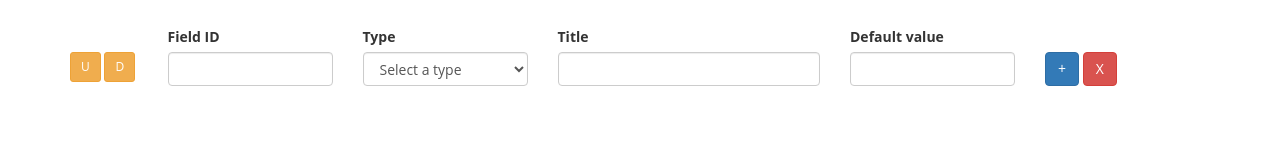
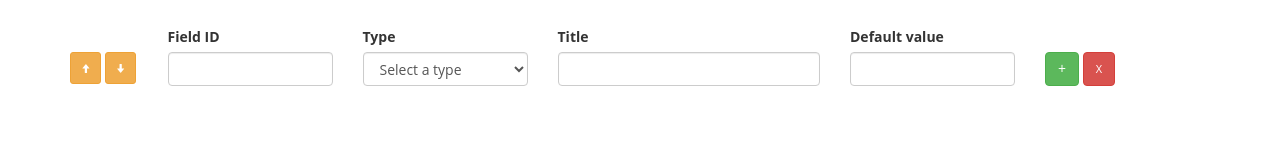
Before and after one commit to hasinhayder/cmb2-metabox-generator, a plain HTML site: page index.html in a window 1280 px wide. Shown: the part 874-1016 px from the top of the page. Drawn offline with nearby package versions, Linux system fonts and the light colour scheme.

Commit message:
style fixes

```diff
--- a/css/style.css
+++ b/css/style.css
@@ -88,3 +88,18 @@ form {
 .form-element .option-param:nth-child(2) .opt-param-type {
     display: block;
 }
+
+.move-up, .move-down{
+    text-align: center;
+    line-height:20px;
+}
+
+.move-up i, .move-down i{
+    font-size:9px;
+    margin:0px;
+}
+
+.remove{
+    line-height: 20px;
+    font-size:11px;
+}
--- a/index.html
+++ b/index.html
@@ -110,8 +110,8 @@
                 <div class="row">
                     <div class="col-md-1">
                         <label>&nbsp;</label><br/>
-                        <a class="btn btn-sm btn-warning move-up" href="">U</a>
-                        <a class="btn btn-sm btn-warning move-down" href="">D</a>
+                        <a class="btn btn-sm btn-warning move-up" href=""><i class="glyphicon glyphicon-arrow-up"></i></a>
+                        <a class="btn btn-sm btn-warning move-down" href=""><i class="glyphicon glyphicon-arrow-down"></i></a>
                     </div>
                     <div class="col-md-2">
                         <label>Field ID</label>
@@ -163,7 +163,7 @@
                     </div>
                     <div class="col-md-2">
                         <label>&nbsp;</label><br/>
-                        <a class="btn btn-primary add-more" href=""> + </a>
+                        <a class="btn btn-success add-more" href=""> + </a>
                         <a class="btn btn-danger remove" href=""> X </a>
                     </div>
                 </div>
```
